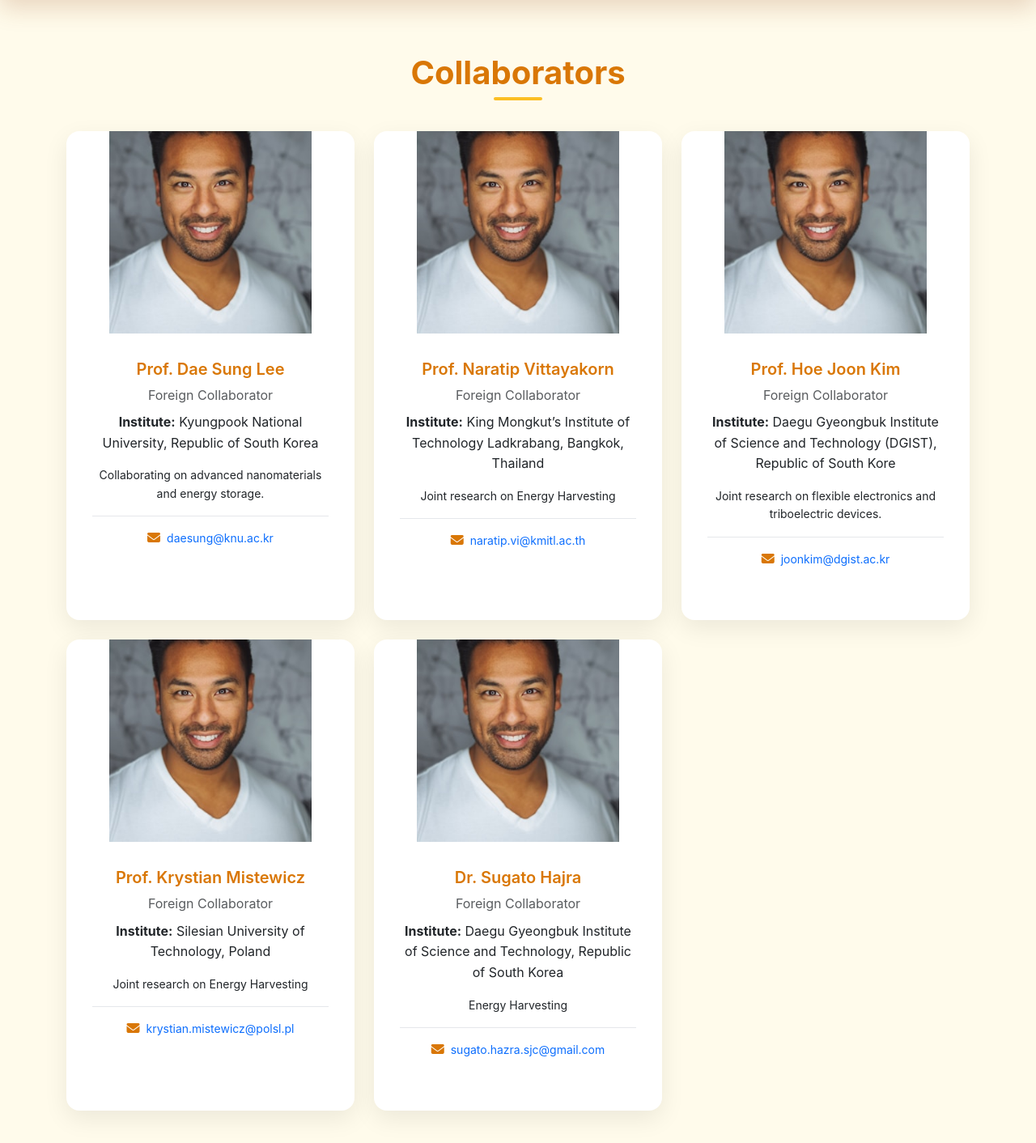
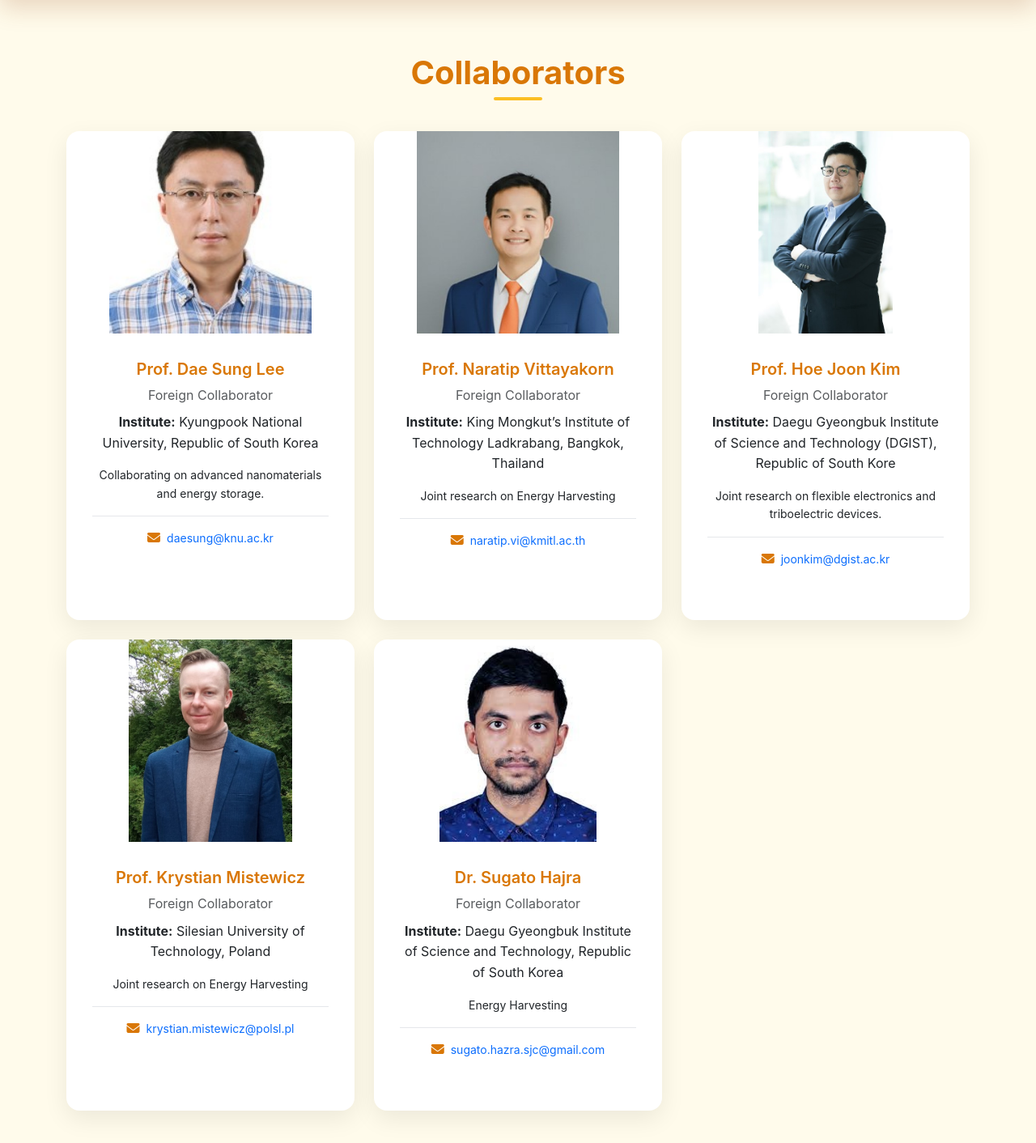
Before and after one commit to kanapuramudaykumar-blip/uday_physics, a Django app: page /group/ in a window 1280 px wide. Shown: the part 80-1492 px from the top of the page at 81% size. Run offline with Django 5.2, Linux system fonts and the light colour scheme; some libraries are stand-ins or nearby versions.

Commit message:
Update group.html

```diff
--- a/templates/group.html
+++ b/templates/group.html
@@ -9,7 +9,7 @@ i{% extends 'base.html' %}
             <div class="col-md-4 mb-4">
                 <div class="card h-100 scholar-card">
                     <div class="scholar-image-container">
-                        <img src="{% static 'images/scholer1.jpeg' %}" alt="Prof. John Doe" class="scholar-image"
+                        <img src="{% static 'images/Prof. Dae Sung Lee.jpg' %}" alt="Prof. John Doe" class="scholar-image"
                             style="object-fit: contain;">
                     </div>
                     <div class="card-body text-center">
@@ -27,7 +27,7 @@ i{% extends 'base.html' %}
             <div class="col-md-4 mb-4">
                 <div class="card h-100 scholar-card">
                     <div class="scholar-image-container">
-                        <img src="{% static 'images/scholer1.jpeg' %}" alt="Dr. Jane Smith" class="scholar-image"
+                        <img src="{% static 'images/Prof. Naratip Vittayakorn.jpg' %}" alt="Dr. Jane Smith" class="scholar-image"
                             style="object-fit: contain;">
                     </div>
                     <div class="card-body text-center">
@@ -45,7 +45,7 @@ i{% extends 'base.html' %}
             <div class="col-md-4 mb-4">
                 <div class="card h-100 scholar-card">
                     <div class="scholar-image-container">
-                        <img src="{% static 'images/scholer1.jpeg' %}" alt="Dr. Jane Smith" class="scholar-image"
+                        <img src="{% static 'images/Prof. Hoe Joon Kim.jpg' %}" alt="Dr. Jane Smith" class="scholar-image"
                             style="object-fit: contain;">
                     </div>
                     <div class="card-body text-center">
@@ -63,7 +63,7 @@ i{% extends 'base.html' %}
             <div class="col-md-4 mb-4">
                 <div class="card h-100 scholar-card">
                     <div class="scholar-image-container">
-                        <img src="{% static 'images/scholer1.jpeg' %}" alt="Dr. Jane Smith" class="scholar-image"
+                        <img src="{% static 'images/Prof. Krystian Mistewicz.jpg' %}" alt="Dr. Jane Smith" class="scholar-image"
                             style="object-fit: contain;">
                     </div>
                     <div class="card-body text-center">
@@ -81,7 +81,7 @@ i{% extends 'base.html' %}
               <div class="col-md-4 mb-4">
                 <div class="card h-100 scholar-card">
                     <div class="scholar-image-container">
-                        <img src="{% static 'images/scholer1.jpeg' %}" alt="Dr. Jane Smith" class="scholar-image"
+                        <img src="{% static 'images/Dr. Sugato Hajra.jpg' %}" alt="Dr. Jane Smith" class="scholar-image"
                             style="object-fit: contain;">
                     </div>
                     <div class="card-body text-center">
```
